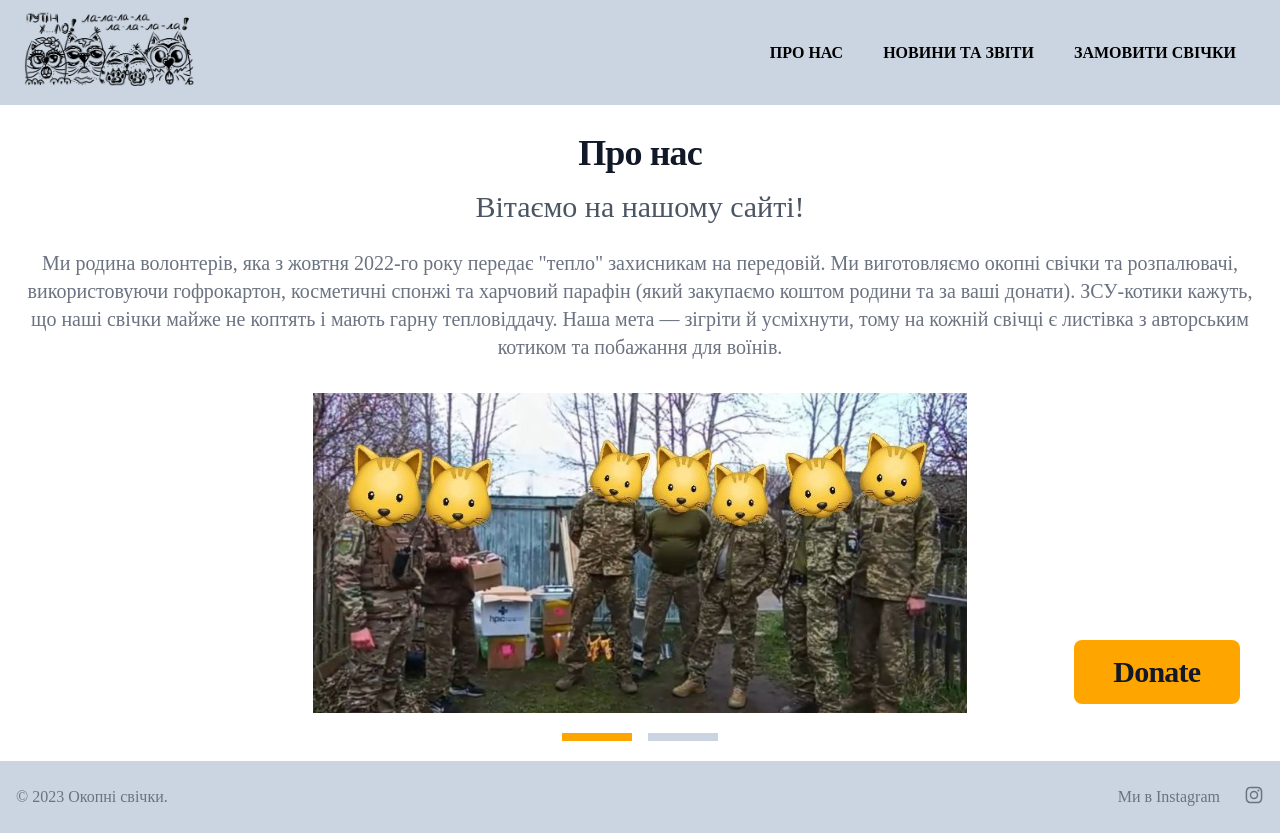
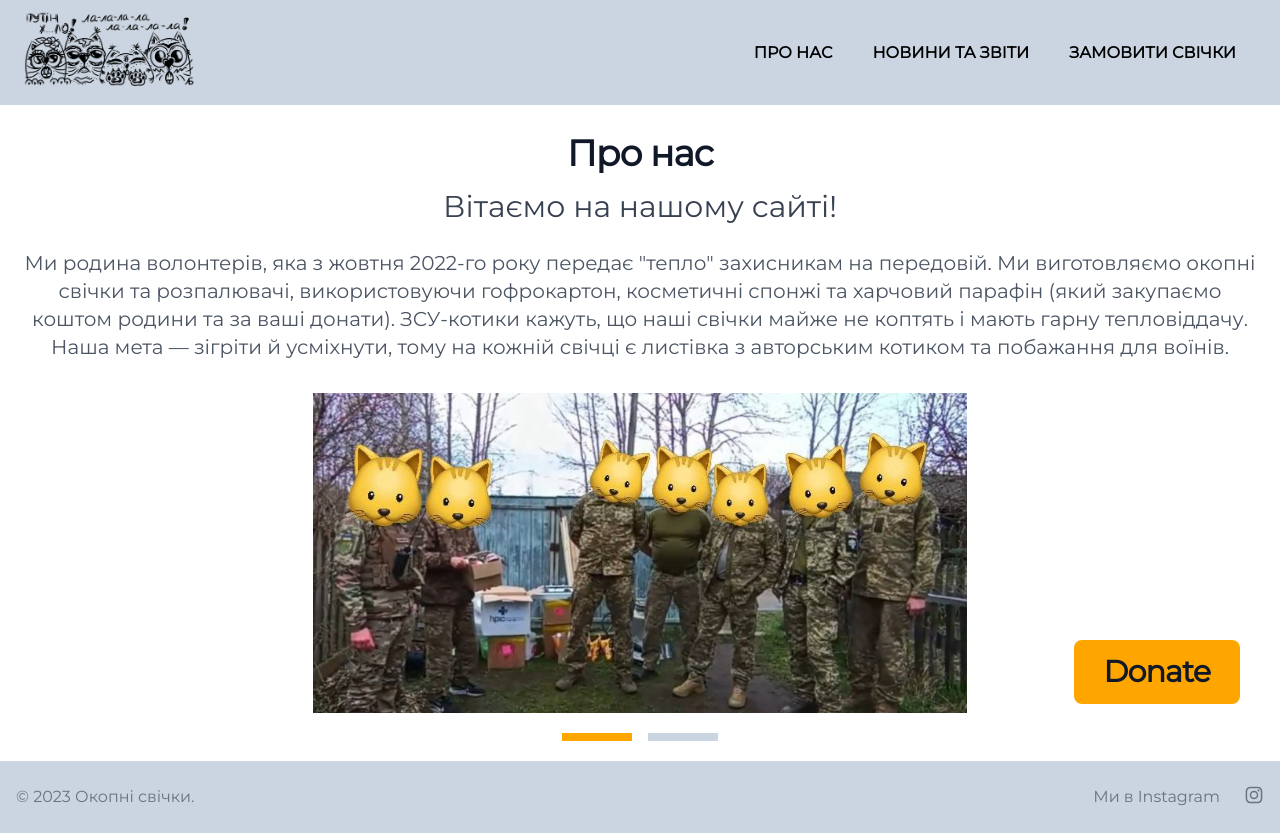
Before and after one commit to mndacium/candle-supplies-manager, a Next.js app: page / in a window 1280 px wide. Built offline with nearby package versions, Linux system fonts and the light colour scheme; no server answers.

Commit message:
Added font for deployment

```diff
--- a/src/pages/_app.tsx
+++ b/src/pages/_app.tsx
@@ -1,19 +1,25 @@
 import "@/styles/globals.css";
-import type { ReactElement, ReactNode } from 'react'
-import type { NextPage } from 'next'
-import type { AppProps } from 'next/app'
+import type { ReactElement, ReactNode } from "react";
+import type { NextPage } from "next";
+import type { AppProps } from "next/app";
+import { Montserrat } from "next/font/google";
+
+const montserrat = Montserrat({
+  weight: "400",
+  subsets: ["latin"],
+  variable: '--font-montserrat'
+});
 
 export type NextPageWithLayout<P = {}, IP = P> = NextPage<P, IP> & {
-  getLayout?: (page: ReactElement) => ReactNode
-}
+  getLayout?: (page: ReactElement) => ReactNode;
+};
 
 type AppPropsWithLayout = AppProps & {
-  Component: NextPageWithLayout
-}
+  Component: NextPageWithLayout;
+};
 
 export default function MyApp({ Component, pageProps }: AppPropsWithLayout) {
-
-  const getLayout = Component.getLayout ?? ((page) => page)
-
-  return getLayout(<Component {...pageProps} />)
+  const getLayout = Component.getLayout ?? ((page) => page);
+<main className={`${montserrat.variable} font-sans`}></main>
+  return getLayout(<Component {...pageProps} />);
 }
--- a/src/styles/globals.css
+++ b/src/styles/globals.css
@@ -20,10 +20,10 @@
 
    }
    h2{
-   @apply mb-6 text-3xl font-normal text-gray-600 lg:text-3xl  dark:text-gray-600
+   @apply mb-6 text-3xl font-normal text-gray-700 lg:text-3xl  dark:text-gray-700
    }
    p{
-    @apply mb-6 text-xl font-normal text-gray-500  dark:text-gray-300
+    @apply mb-6 text-xl font-normal text-gray-600  dark:text-gray-600
    }
 
   }
```
Also changed, not shown: 1 other file (tests, documents, lock files or other folders).
